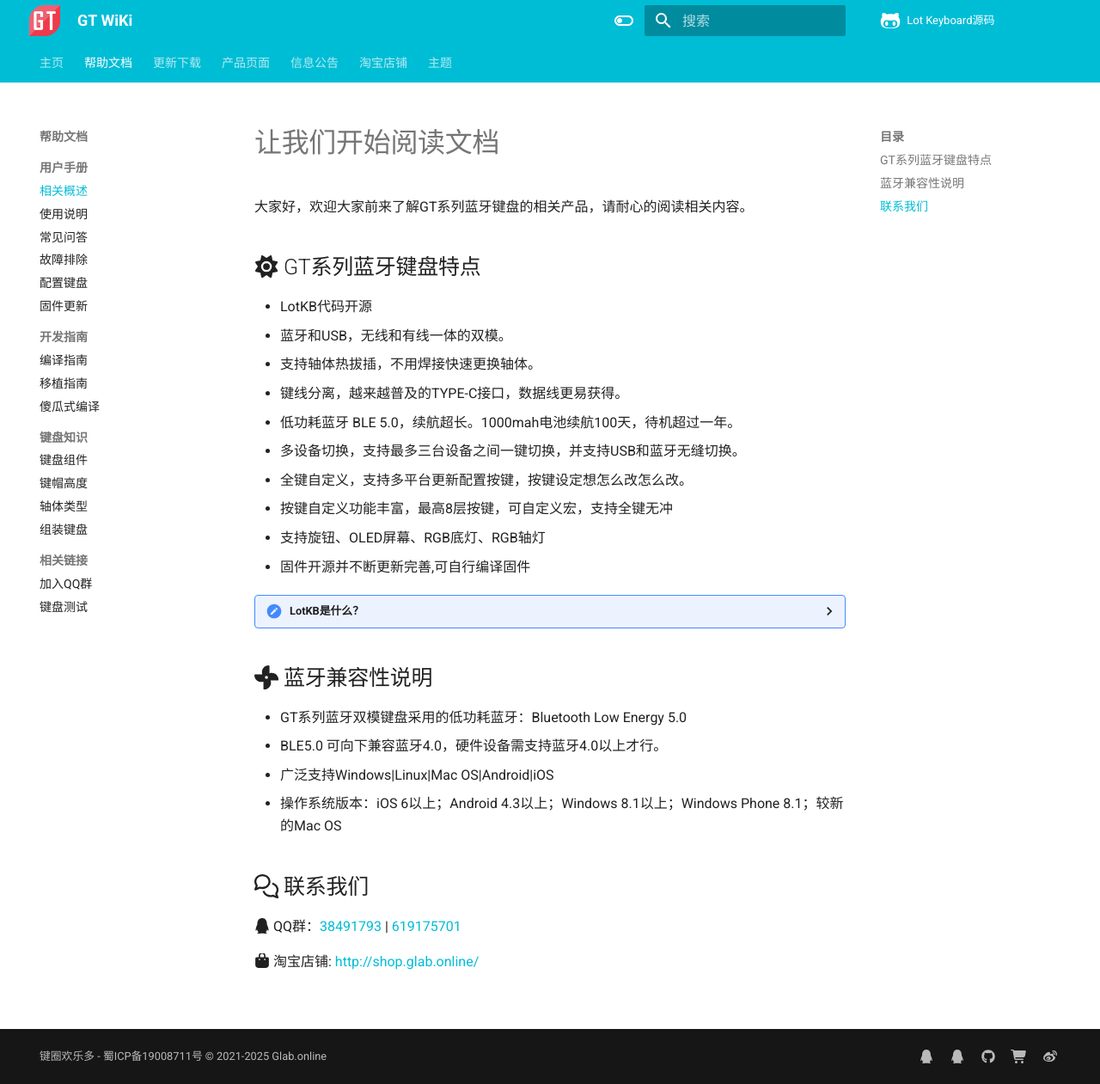
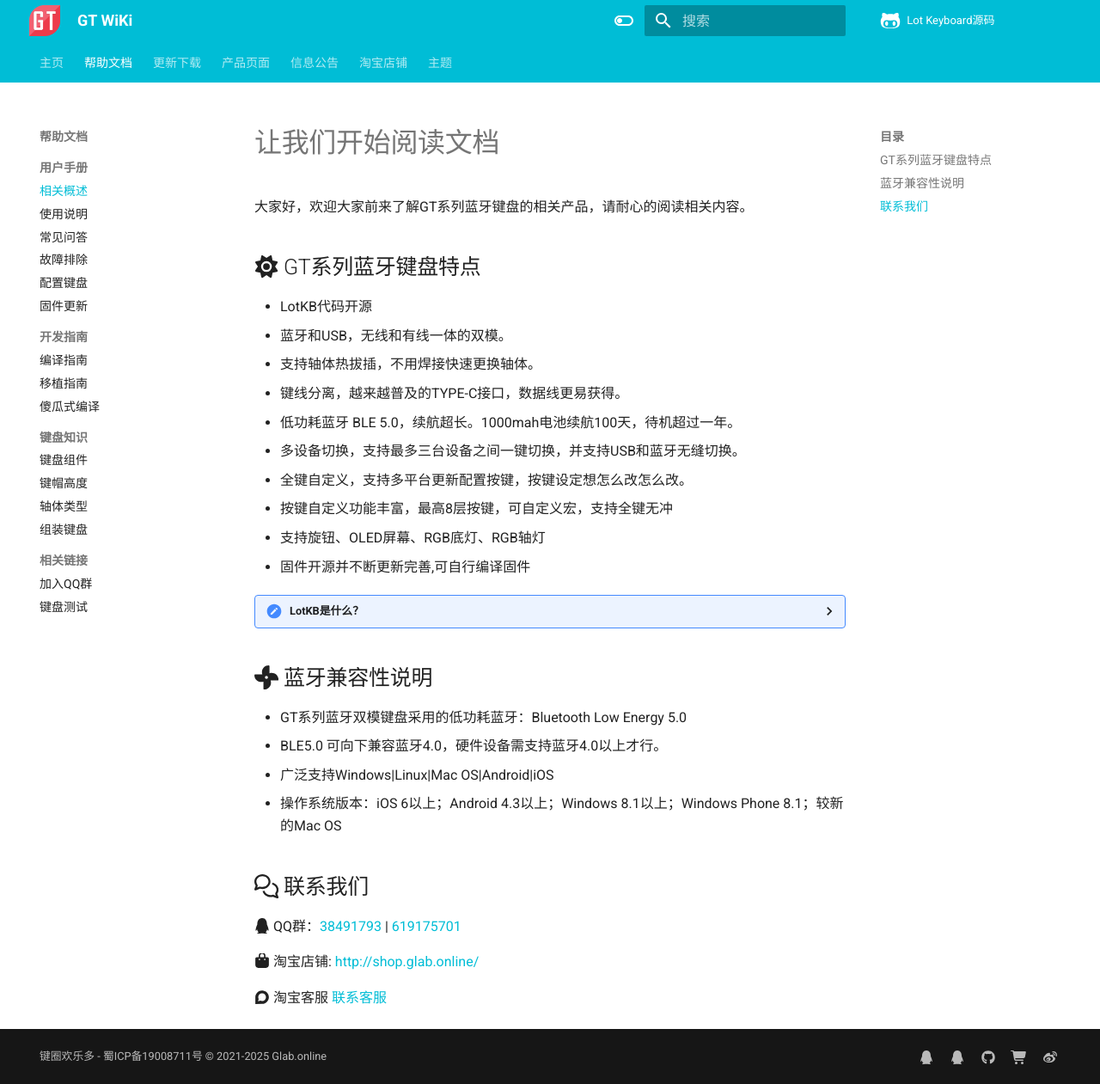
Before and after one commit to genokolar/genokolar.github.io, an MkDocs documentation site: the page built from docs/summary.md, in a window 1280 px wide and 1261 px high. Shown: the whole window at 86% size. Built offline with MkDocs 1.6.1 and Material for MkDocs 9.7.7, drawn with Linux system fonts in a browser that asks for light colours; comment, search, counter and statistics services are not loaded.

Commit message:
Update summary.md

```diff
--- a/docs/summary.md
+++ b/docs/summary.md
@@ -41,3 +41,5 @@
 :fontawesome-brands-qq: QQ群：[38491793 ](https://jq.qq.com/?_wv=1027&k=wO76pWWU) | [619175701 ](https://jq.qq.com/?_wv=1027&k=PErENtHj)
 
 :fontawesome-solid-bag-shopping: 淘宝店铺: [http://shop.glab.online/](http://shop.glab.online/)
+
+:fontawesome-brands-discourse: 淘宝客服 [联系客服](https://amos.alicdn.com/getcid.aw?site=cntaobao&uid=genokolar:售前)
```
